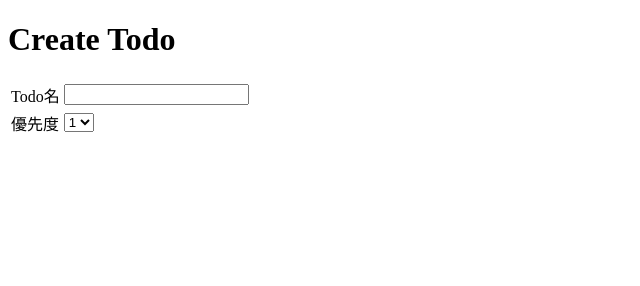
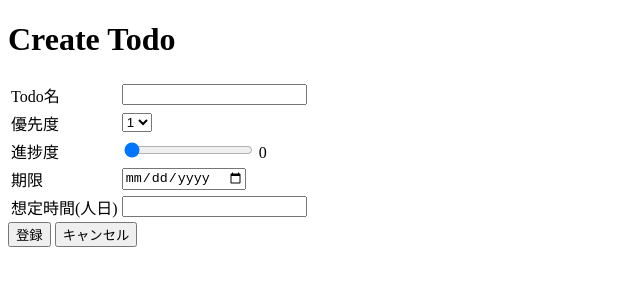
Before and after one commit to shinya-adachi/Todoapp, a plain HTML site: page create.html in a window 1280 px wide. Shown: the whole page, without its empty margins (0-640 px from the left). Drawn offline with nearby package versions, Linux system fonts and the light colour scheme.

Commit message:
add Todo's status

```diff
--- a/create.html
+++ b/create.html
@@ -27,19 +27,39 @@
               	<td>優先度</td>
                 <td>
                 <select id="sort-menu" v-on:change="handleSort">
-                  <option value="priority-1">1</option>
+                  <option value="priority-5">5</option>
+                  <option value="priority-4">4</option>
+                  <option value="priority-3">3</option>
                   <option value="priority-2">2</option>
-                  <option value="priority-3">3</option>
-                  <option value="priority-4">4</option>
-                  <option value="priority-4">5</option>
+                  <option value="priority-1" selected>1</option>
                 </select>
                 </td>
                </tr>
                <tr>
+                 <td>進捗度</td>
+                 <td>
+                   <input type="range" value="0" min="0" max="100" step="5"
+                   oninput="document.getElementById('output1').value=this.value">
+                   <output id="output1">0</output>
+                 </td>
+               </tr>
+               <tr>
+                 <td>期限</td>
+                 <td>
+                   <input type="date">
+                 </td>
+               </tr>
+               <tr>
+                 <td>想定時間(人日)</td>
+                 <td>
+                   <input type="number" >
+                 </td>
                </tr>
              </tbody>
            </table>
         </div>
+        <input type="submit" value="登録">
+        <input type="button" value="キャンセル">
       </form>
       <!-- Todo入力フォーム End -->
   <script src="https://cdn.jsdelivr.net/npm/vue@2.6.10/dist/vue.js"></script>
```
